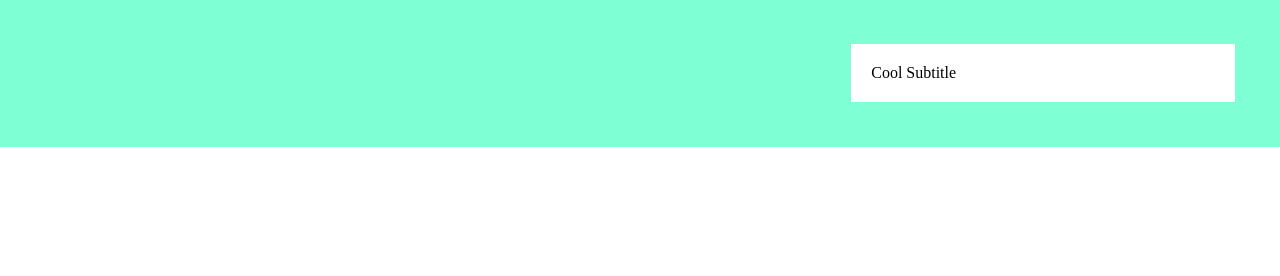
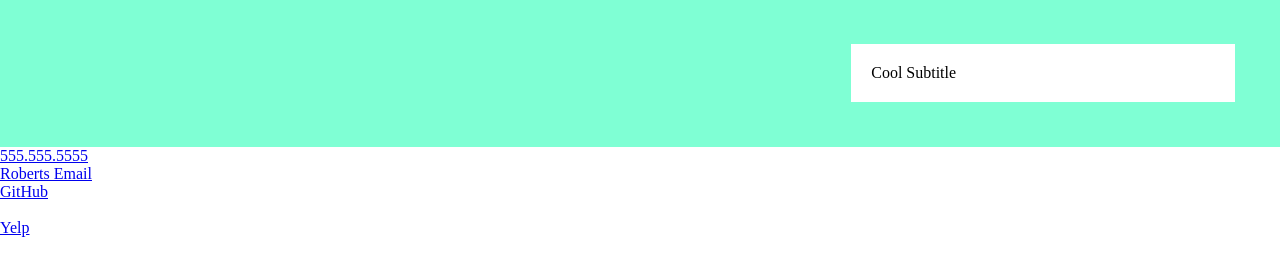
Before and after one commit to bobpruz/workportfolio, a plain HTML site: page index.html in a window 1280 px wide. Shown: the part 92-368 px from the top of the page. Drawn offline with Linux system fonts and the light colour scheme.

Commit message:
Added ul with some links

```diff
--- a/index.html
+++ b/index.html
@@ -59,7 +59,13 @@
 
     <section id="contact-me" class="contact-me">
         <div></div>
-        <div></div>
+        <div><ul>
+            <li><a href="http://">555.555.5555</a></li>
+            <li><a href="mailto:bobpruz@gmail.com">Roberts Email</a></li>
+            <li><a href="http://github.com/bobpruz">GitHub</a></li>
+            <li><a href="http://"></a></li>
+            <li><a href="https://www.yelp.com/user_details?userid=Uu87aVoZaqDrC4sJyjdNAQ">Yelp</a></li>
+        </ul></div>
     </section>
 
 </body>
```
